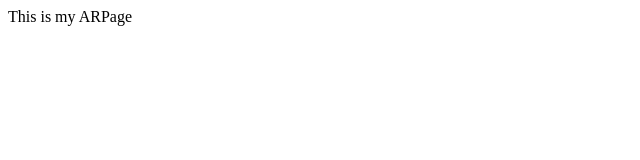
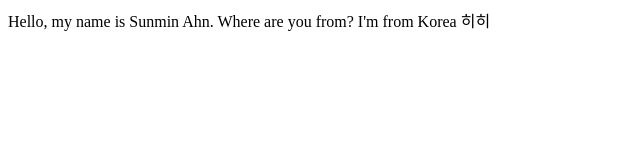
Before and after one commit to sunminie/sunminie, a plain HTML site: page index.html in a window 1280 px wide. Shown: the whole page, without its empty margins (0-640 px from the left). Drawn offline with Linux system fonts and the light colour scheme.

Commit message:
Update index.html

```diff
--- a/index.html
+++ b/index.html
@@ -1,5 +1,5 @@
 <html>
 <body>
-<p>This is my ARPage</p>
+<p>Hello, my name is Sunmin Ahn. Where are you from? I'm from Korea 히히</p>
 </body>
 </html>
```
